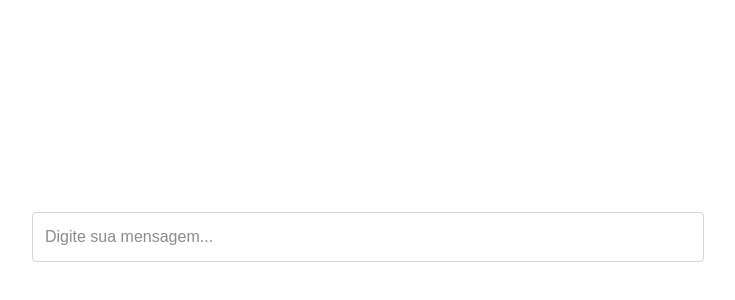
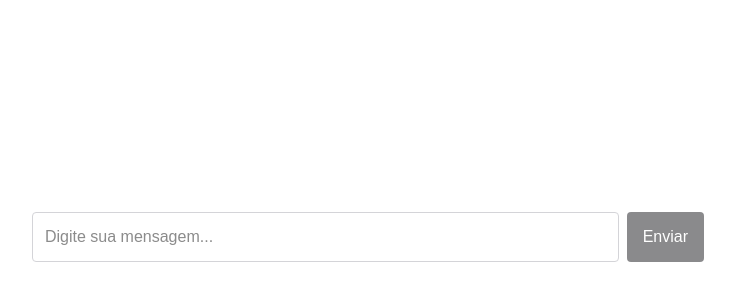
Before and after one commit to shadyueh/rs-dev-ia-chatbot, a Next.js app: page / in a window 1280 px wide. Shown: the part 498-798 px from the top of the page, without its empty margins (272-1007 px from the left). Built offline with nearby package versions, Linux system fonts and the light colour scheme.

Commit message:
feat(chat): add loading, error, stop and auto-scroll to chat UI
Show a typing indicator and error banner, allow stopping the stream, block double sends while busy, and keep the latest message in view.

```diff
--- a/app/page.tsx
+++ b/app/page.tsx
@@ -2,7 +2,7 @@
 
 import { useChat } from '@ai-sdk/react';
 import type { UIMessage } from 'ai';
-import { useEffect, useMemo, useState } from 'react';
+import { useEffect, useMemo, useRef, useState } from 'react';
 
 const STORAGE_KEY = 'chat.messages.v1';
 
@@ -32,7 +32,10 @@ function sanitizeForStorage(messages: UIMessage[]): UIMessage[] {
 
 export default function Home() {
   const [input, setInput] = useState('');
-  const { messages, sendMessage, setMessages, status } = useChat();
+  const { messages, sendMessage, setMessages, status, stop, error } = useChat();
+  const listRef = useRef<HTMLDivElement>(null);
+
+  const isBusy = status === 'submitted' || status === 'streaming';
 
   // Load messages from localStorage after mount.
   useEffect(() => {
@@ -63,6 +66,12 @@ export default function Home() {
     }
   }, [messages, status]);
 
+  // Keep the latest message in view while the conversation grows.
+  useEffect(() => {
+    const el = listRef.current;
+    if (el) el.scrollTop = el.scrollHeight;
+  }, [messages]);
+
   const renderedMessages = useMemo(
     () =>
       messages.map(message => {
@@ -81,20 +90,41 @@ export default function Home() {
 
   return (
     <div className="flex min-h-screen flex-col items-center px-6 py-10">
-      <div className="w-full max-w-2xl flex-1 flex flex-col gap-6">
-        <div className="flex flex-col gap-4">
+      <div className="flex w-full max-w-2xl flex-1 flex-col gap-6">
+        <div
+          ref={listRef}
+          className="flex max-h-[70vh] flex-col gap-4 overflow-y-auto"
+        >
           {renderedMessages.map(m => (
             <div key={m.id} className="whitespace-pre-wrap">
-              <span className="font-semibold">{m.role === 'user' ? 'Você' : 'Bot'}:</span>{' '}
+              <span className="font-semibold">
+                {m.role === 'user' ? 'Você' : 'Bot'}:
+              </span>{' '}
               <span>{m.text}</span>
             </div>
           ))}
+
+          {isBusy && (
+            <div className="text-zinc-400">
+              <span className="font-semibold">Bot:</span> digitando…
+            </div>
+          )}
         </div>
 
+        {error && (
+          <div
+            className="rounded border border-red-300 bg-red-50 p-3 text-sm text-red-700"
+            role="alert"
+          >
+            Erro: {error.message}
+          </div>
+        )}
+
         <form
-          className="mt-auto"
+          className="mt-auto flex gap-2"
           onSubmit={e => {
             e.preventDefault();
+            if (isBusy) return;
             const text = input.trim();
             if (!text) return;
             sendMessage({ text });
@@ -102,11 +132,29 @@ export default function Home() {
           }}
         >
           <input
-            className="w-full rounded border border-zinc-300 bg-transparent p-3"
+            className="w-full rounded border border-zinc-300 bg-transparent p-3 disabled:opacity-50"
             value={input}
             placeholder="Digite sua mensagem..."
+            disabled={isBusy}
             onChange={e => setInput(e.currentTarget.value)}
           />
+          {isBusy ? (
+            <button
+              type="button"
+              className="rounded border border-zinc-300 px-4"
+              onClick={() => stop()}
+            >
+              Parar
+            </button>
+          ) : (
+            <button
+              type="submit"
+              className="rounded bg-zinc-900 px-4 text-white disabled:opacity-50"
+              disabled={input.trim() === ''}
+            >
+              Enviar
+            </button>
+          )}
         </form>
       </div>
     </div>
```
